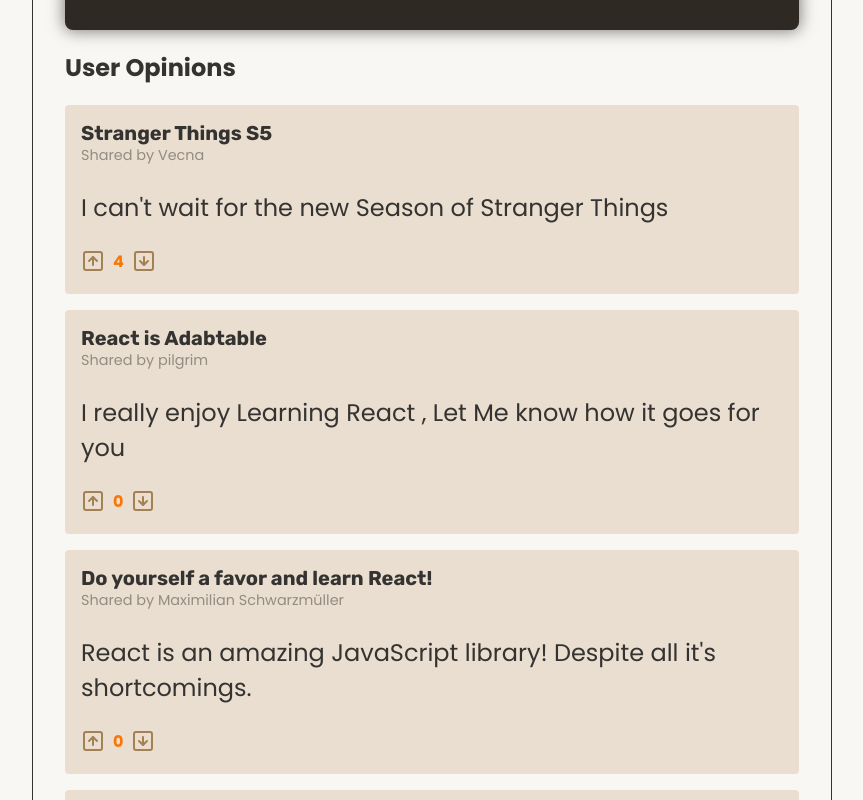
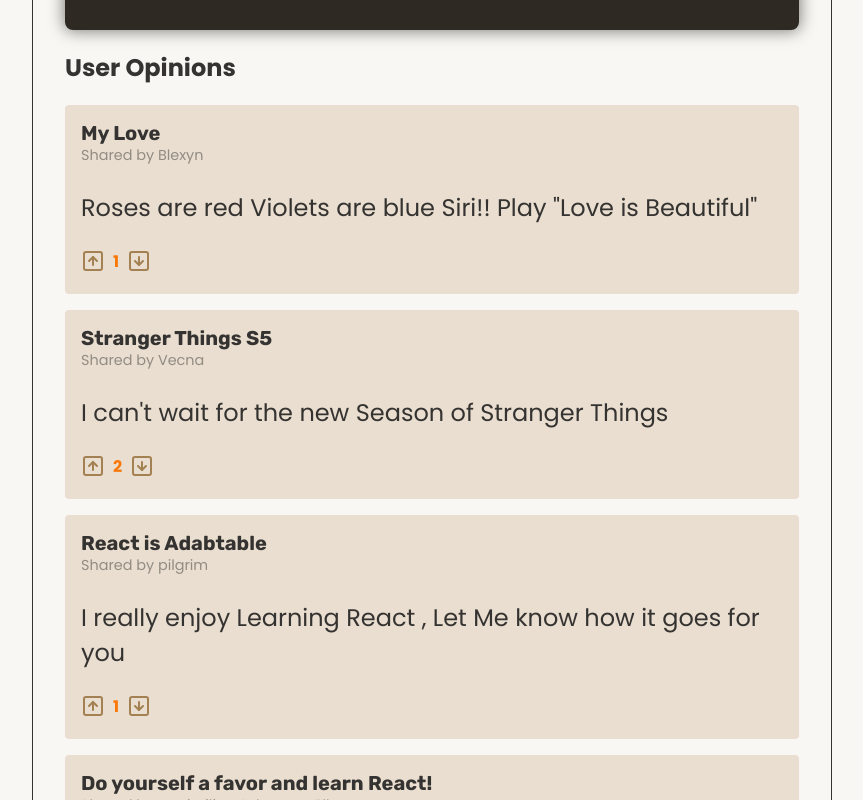
Before and after one commit to blasius-okwach/React-Opinion-Board, a React (Vite) app: page / in a window 1280 px wide. Shown: the part 680-1480 px from the top of the page, without its empty margins (208-1071 px from the left). Built offline with nearby package versions, Linux system fonts and the light colour scheme; data requests are answered from the project's data file.

Commit message:
HTTP REQUEST

```diff
--- a/backend/db.json
+++ b/backend/db.json
@@ -1,15 +1,22 @@
 {
   "opinions": [
     {
+      "id": 1760024303802,
+      "votes": 1,
+      "userName": "Blexyn",
+      "title": "My Love",
+      "body": "Roses are red \nViolets are blue \nSiri!! Play \"Love is Beautiful\""
+    },
+    {
       "id": 1760000372266,
-      "votes": 4,
+      "votes": 2,
       "userName": "Vecna",
       "title": "Stranger Things S5",
       "body": "I can't wait for the new Season of Stranger Things"
     },
     {
       "id": 1759998180819,
-      "votes": 0,
+      "votes": 1,
       "userName": "pilgrim",
       "title": "React is Adabtable",
       "body": "I really enjoy Learning React , Let Me know how it goes for you"
@@ -19,7 +26,7 @@
       "userName": "Maximilian Schwarzmüller",
       "title": "Do yourself a favor and learn React!",
       "body": "React is an amazing JavaScript library!\n\nDespite all it's shortcomings.",
-      "votes": 0
+      "votes": -1
     },
     {
       "id": 2,
--- a/src/components/Opinion.jsx
+++ b/src/components/Opinion.jsx
@@ -1,4 +1,4 @@
-import { useContext } from "react";
+import { useContext, useActionState } from "react";
 
 import { OpinionsContext } from "../store/opinions-context";
 
@@ -12,7 +12,10 @@ export function Opinion({ opinion: { id, title, body, userName, votes } }) {
   async function downvoteAction() {
     await downvoteOpinion(id);
   }
-
+  const [upvoteFormState, upvoteFormAction, upvotePending] =
+    useActionState(upvoteAction);
+  const [downvoteFormState, downvoteFormAction, downvotePending] =
+    useActionState(downvoteAction);
   return (
     <article>
       <header>
@@ -21,7 +24,10 @@ export function Opinion({ opinion: { id, title, body, userName, votes } }) {
       </header>
       <p>{body}</p>
       <form className="votes">
-        <button formAction={upvoteAction}>
+        <button
+          formAction={upvoteFormAction}
+          disabled={upvotePending || downvotePending}
+        >
           <svg
             xmlns="http://www.w3.org/2000/svg"
             width="24"
@@ -41,7 +47,10 @@ export function Opinion({ opinion: { id, title, body, userName, votes } }) {
 
         <span>{votes}</span>
 
-        <button formAction={downvoteAction}>
+        <button
+          formAction={downvoteFormAction}
+          disabled={upvotePending || downvotePending}
+        >
           <svg
             xmlns="http://www.w3.org/2000/svg"
             width="24"
```
